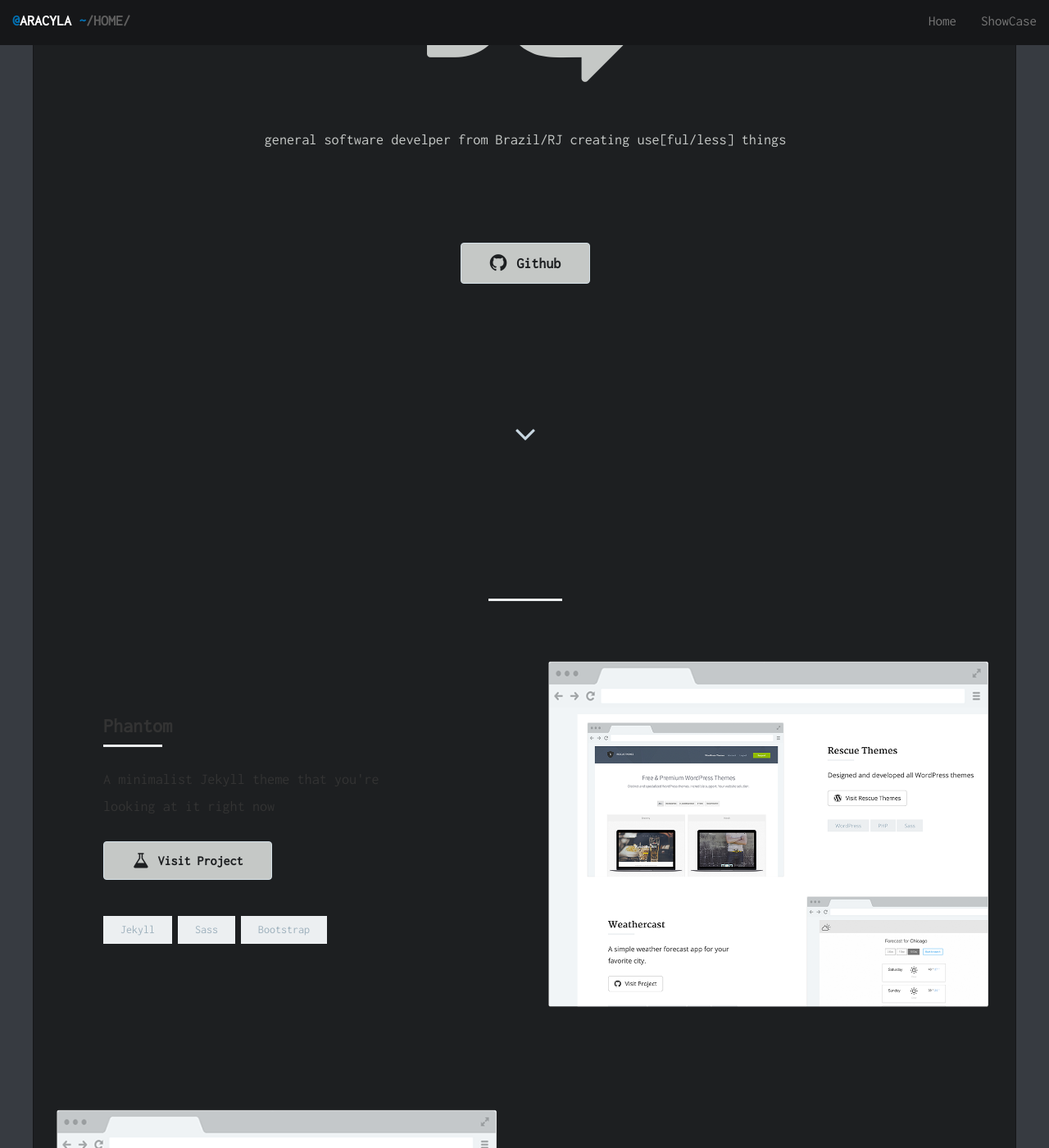
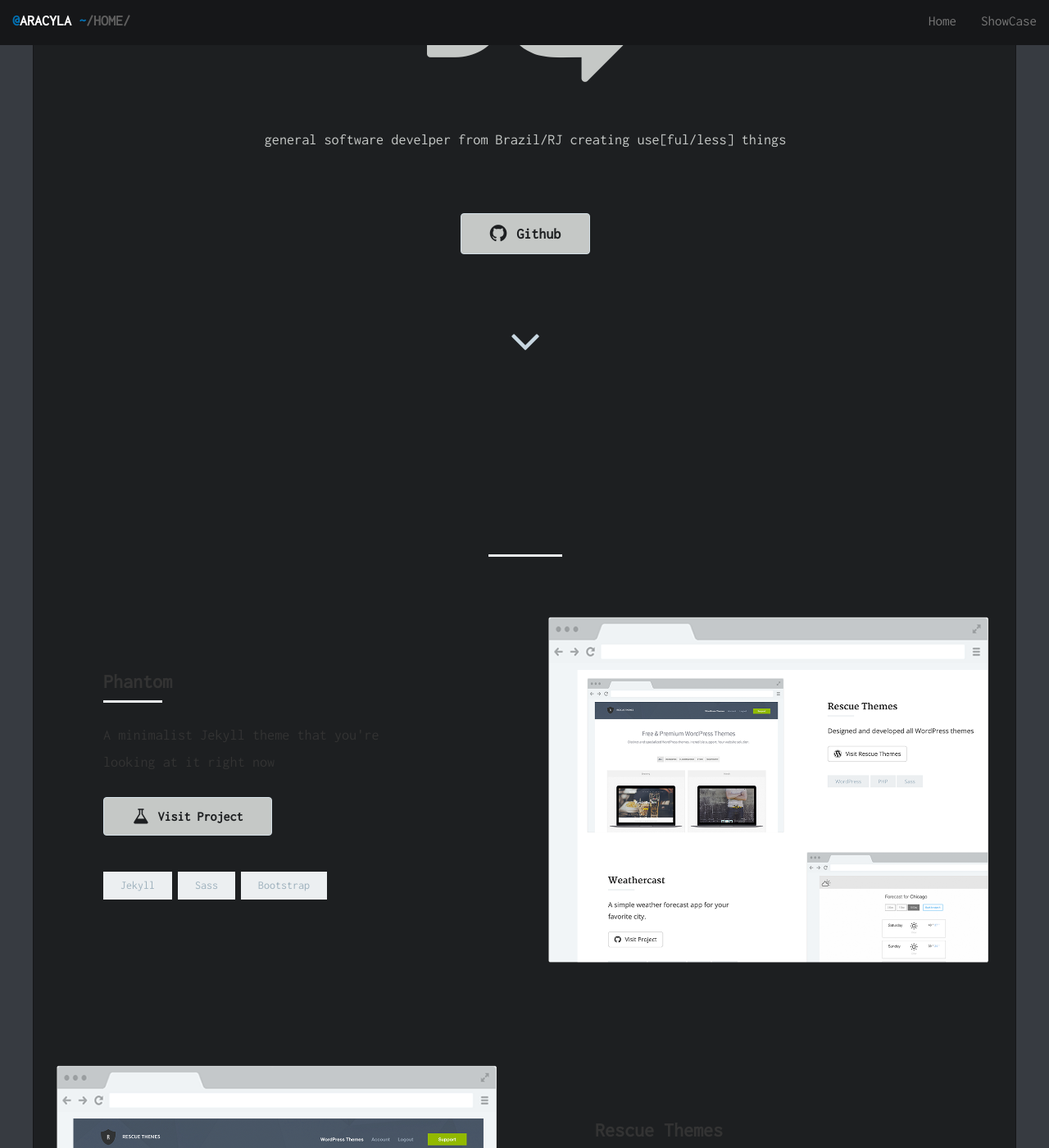
Before and after one commit to anonspacecowboy/anonspacecowboy.github.io, a Jekyll site: the page built from index.html, in a window 1280 px wide and 1400 px high, scrolled down 499 px. Shown: the whole window at 82% size. Built offline with Jekyll 4.4.1, drawn with Linux system fonts in a browser that asks for light colours; nearby versions of some CDN libraries; the list of posts is cut into pages by our own code.

Commit message:
quickfix on the arrow

```diff
--- a/css/style.scss
+++ b/css/style.scss
@@ -80,7 +80,7 @@
 
 button.btn, input.btn {
   padding: 12px 35px;
-  margin: 2em 0.5em;
+  margin: 0em 0.5em;
   border: solid 1px #d5e0e7;
   border-radius: 4px;
   color: $btn-font-color;
@@ -114,13 +114,14 @@
 
 .section-jump {
   position: relative;
-  top: 0;
+  top: -50px;
+  font-size: 2rem;
   color: #C8D7E1;
   margin: 0 auto;
   display: table;
   @include transition(top .2s ease-in);
   &:hover {
-    top: 3px;
+    top: -43px;
   }
 }
 
```
